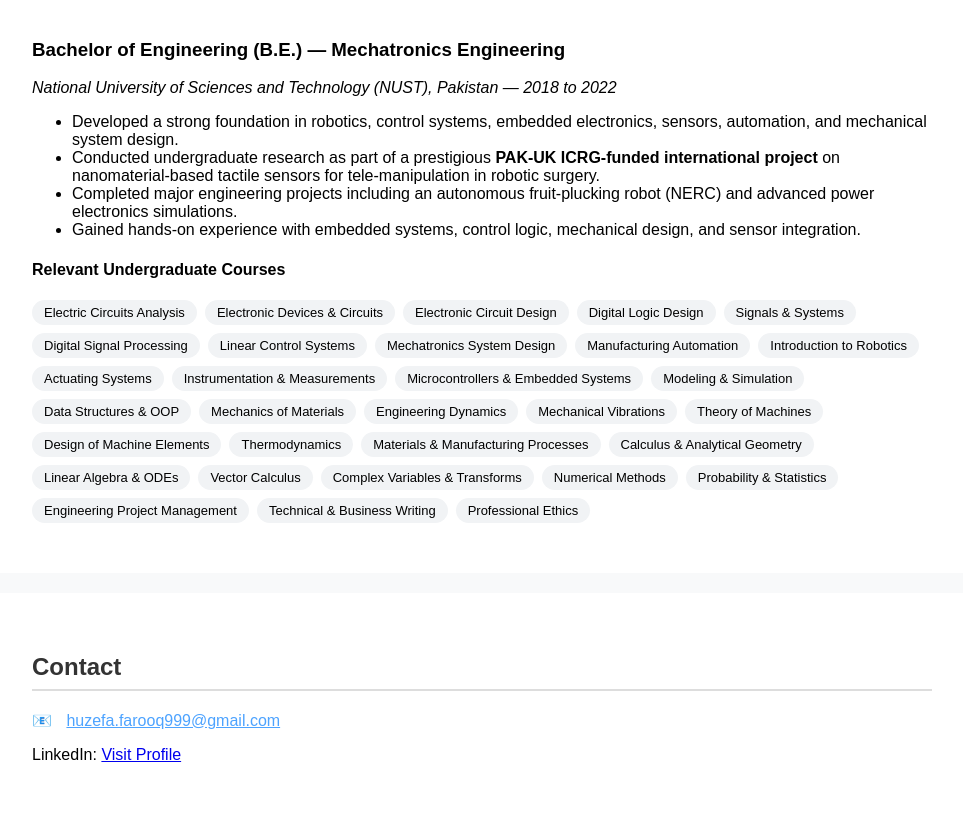
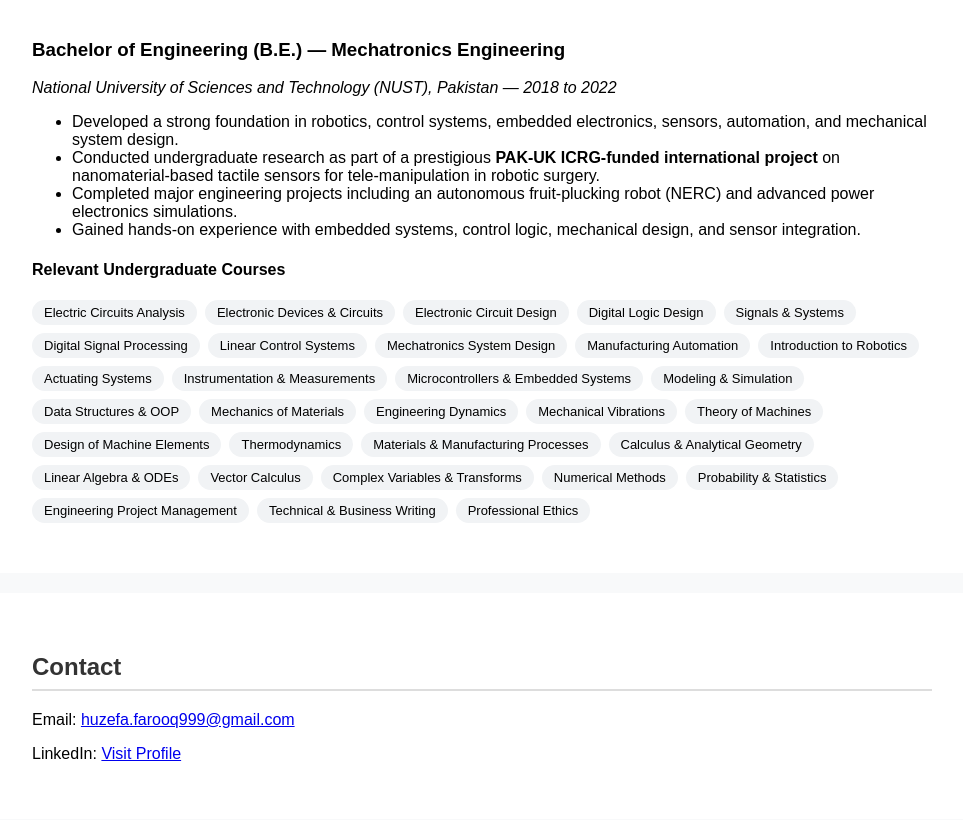
Before and after one commit to Huzefa-farooq/Huzefa-farooq.github.io, a plain HTML site: page index.html in a window 1280 px wide. Shown: the part 10360-11180 px from the top of the page, without its empty margins (158-1121 px from the left). Drawn offline with Linux system fonts and the light colour scheme.

Commit message:
Update index.html

```diff
--- a/index.html
+++ b/index.html
@@ -654,10 +654,10 @@ html {
 
 <div class="section" id="contact">
     <h2>Contact</h2>
-     <span style="margin-right: 10px;">📧</span>
-    <a href="mailto:huzefa.farooq999@gmail.com" style="color: #4da3ff;">huzefa.farooq999@gmail.com</a><br>
-    <p>LinkedIn: <a href="https://www.linkedin.com/in/muhammad-huzefa-farooq-3354341b1">Visit Profile</a></p>
+    <p>Email: <a href="mailto:huzefa.farooq999@gmail.com">huzefa.farooq999@gmail.com</a></p>
+    <p>LinkedIn: <a href="https://www.linkedin.com/in/muhammad-huzefa-farooq-3354341b1" target="_blank">Visit Profile</a></p>
 </div>
+
 
 </body>
 </html>
```
